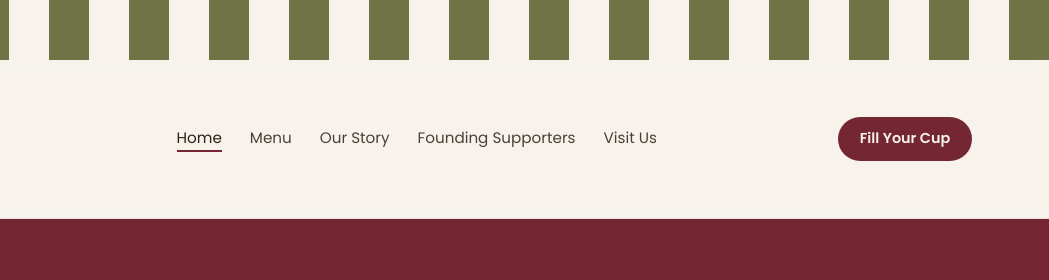
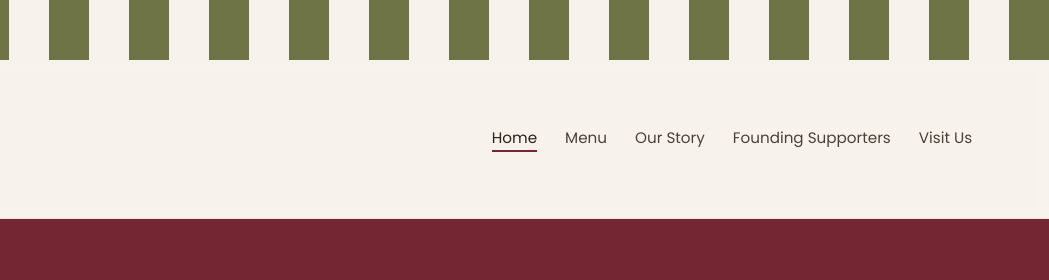
Before and after one commit to Overflowcoffee/overflow-coffee, a website: page index.html in a window 1280 px wide. Shown: the top 280 px of the page, 231-1280 px from the left. Drawn offline with Linux system fonts and the light colour scheme.

Commit message:
Remove 'Fill Your Cup' link from navigation
Removed 'Fill Your Cup' link from the navigation.

```diff
--- a/index.html
+++ b/index.html
@@ -21,7 +21,6 @@
     <a href="contact.html">Visit Us</a>
   </div>
   <button class="nav-toggle" id="navToggle">☰</button>
-  <a href="crowdfunding.html" class="nav-cta">Fill Your Cup</a>
 </nav>
 <section class="hero">
   <div class="hero-blocks">
```
